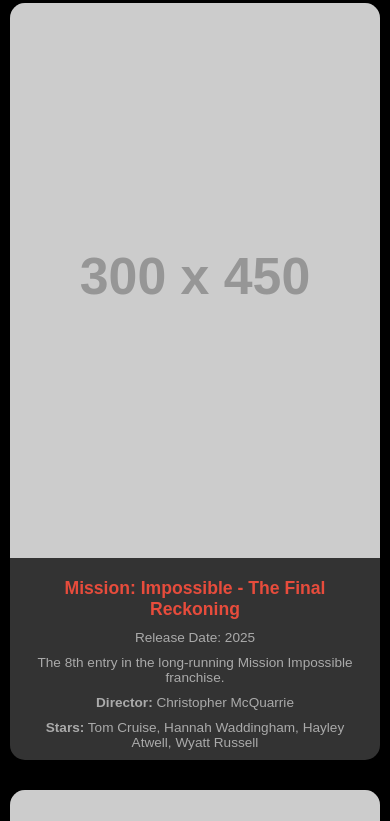
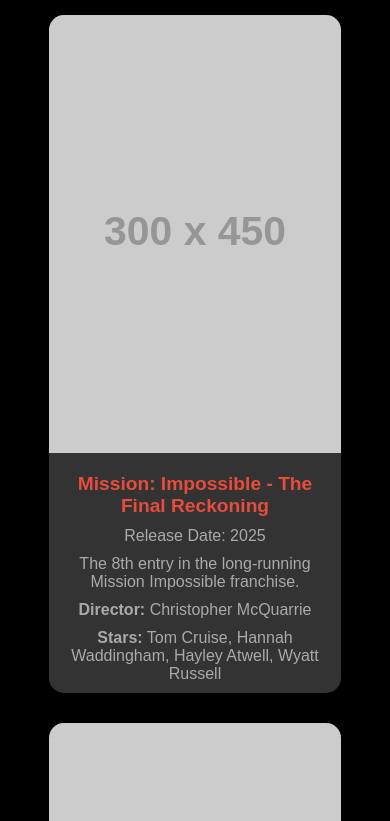
Before and after one commit to Ayanhex/sarangmovies, a plain HTML site: page Upcoming.html in a window 390 px wide. Shown: the part 110-931 px from the top of the page. Drawn offline with Linux system fonts and the light colour scheme; placeholder pictures from the web are drawn by us.

Commit message:
Update styles.css

```diff
--- a/styles.css
+++ b/styles.css
@@ -1,4 +1,3 @@
-/* Global Styles */
 * {
   margin: 0;
   padding: 0;
@@ -12,7 +11,7 @@
 }
 
 .coming-soon-container {
-  width: 90%; /* Increase width to use more space on mobile */
+  width: 80%;
   margin: 50px auto;
   text-align: center;
 }
@@ -25,7 +24,7 @@
 
 .movie-grid {
   display: grid;
-  grid-template-columns: repeat(auto-fill, minmax(250px, 1fr)); /* Grid responsive to fill space */
+  grid-template-columns: repeat(auto-fill, minmax(250px, 1fr));
   gap: 30px;
   padding: 0 10px;
 }
@@ -37,7 +36,6 @@
   box-shadow: 0 4px 6px rgba(0, 0, 0, 0.3);
   transition: transform 0.3s ease, box-shadow 0.3s ease;
   position: relative;
-  cursor: pointer; /* Pointer cursor to indicate clickability */
 }
 
 .movie-item img {
@@ -58,15 +56,13 @@
 }
 
 .movie-item h3 {
-  font-size: 1.5em;
+  font-size: 1.2em;
   margin: 20px 15px 10px;
-  color: #fff; /* Ensure title is readable */
 }
 
 .movie-item p {
   margin: 10px 15px;
   color: #aaa;
-  font-size: 1em; /* Adjust font size for readability */
 }
 
 .movie-item h3 a {
@@ -80,50 +76,18 @@
 }
 
 .movie-item:hover {
-  transform: translateY(-10px) scale(1.05); /* Add scale for smoother hover effect */
+  transform: translateY(-10px);
   box-shadow: 0 6px 12px rgba(0, 0, 0, 0.4);
 }
 
 @media (max-width: 768px) {
-  .coming-soon-container {
-    width: 95%; /* Use more space on tablets */
-  }
-
-  .section-title {
-    font-size: 2em; /* Adjust font size for smaller screens */
-  }
-
-  .movie-item h3 {
-    font-size: 1.2em; /* Slightly smaller title for readability */
-  }
-
-  .movie-item p {
-    font-size: 0.9em; /* Slightly smaller text for mobile */
-  }
-
   .movie-grid {
-    grid-template-columns: 1fr 1fr; /* Two columns for tablet and smaller screens */
+    grid-template-columns: 1fr 1fr;
   }
 }
 
 @media (max-width: 480px) {
-  .coming-soon-container {
-    width: 100%; /* Maximize space on small mobile screens */
-  }
-
-  .section-title {
-    font-size: 1.8em; /* Slightly smaller title on small screens */
-  }
-
-  .movie-item h3 {
-    font-size: 1.1em; /* Make titles smaller on small screens */
-  }
-
-  .movie-item p {
-    font-size: 0.85em; /* Adjust text size for mobile readability */
-  }
-
   .movie-grid {
-    grid-template-columns: 1fr; /* One column for mobile */
+    grid-template-columns: 1fr;
   }
 }
```
